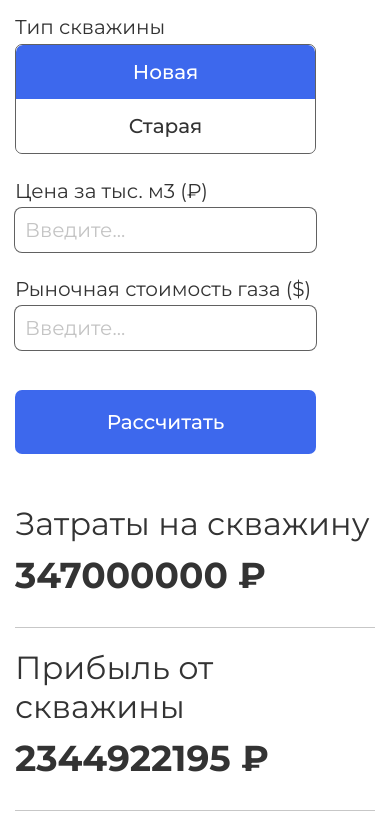
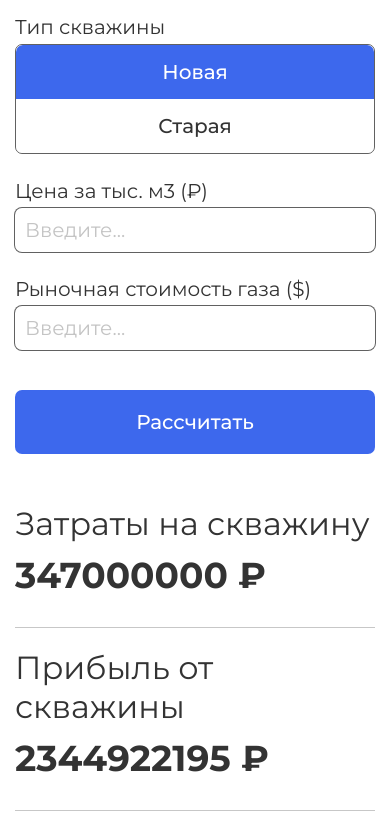
Before and after one commit to HealKnix/calculator-for-case-2024, a Vue app: page / in a window 390 px wide. Shown: the top 837 px of the page. Built offline with nearby package versions, Linux system fonts and the light colour scheme.

Commit message:
Добавил адаптив

```diff
--- a/src/views/HomeView.vue
+++ b/src/views/HomeView.vue
@@ -54,11 +54,12 @@ const items = [
 
 <style scoped>
 .wrapper {
+  width: 100%;
   display: flex;
   flex-wrap: wrap;
   justify-content: space-between;
   gap: 50px;
-  max-width: 850px;
+  max-width: 950px;
   padding: 15px;
   color: #333;
 }
@@ -71,7 +72,7 @@ const items = [
 }
 
 .calc__result {
-  max-width: 400px;
+  max-width: max-contentt;
   display: flex;
   flex-direction: column;
   gap: 10px;
@@ -91,4 +92,14 @@ const items = [
   font-size: 36px;
   font-weight: bold;
 }
+
+@media (width < 865px) {
+  .wrapper {
+    justify-content: center;
+  }
+  .calc__wrapper {
+    width: 100%;
+    max-width: 450px;
+  }
+}
 </style>
```
